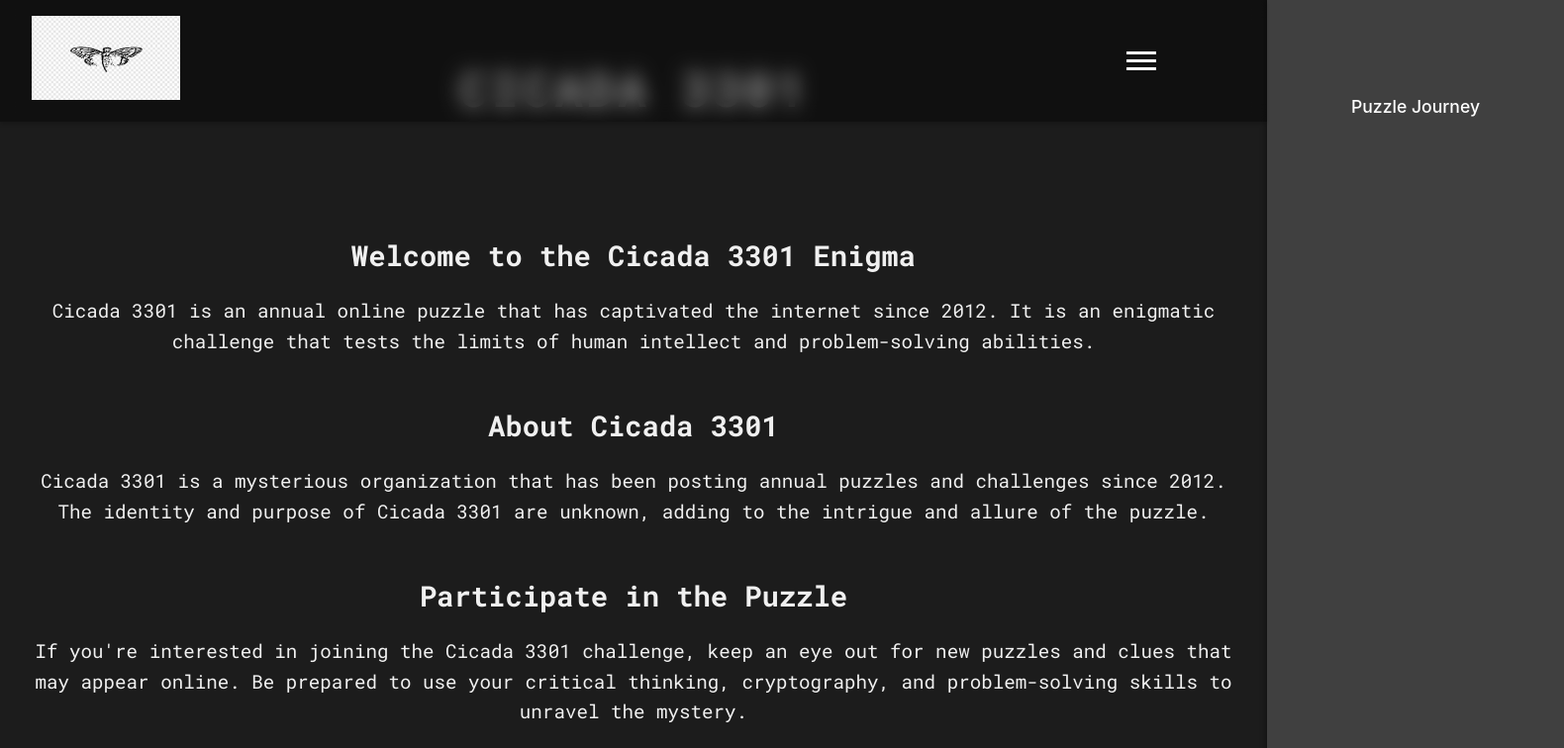
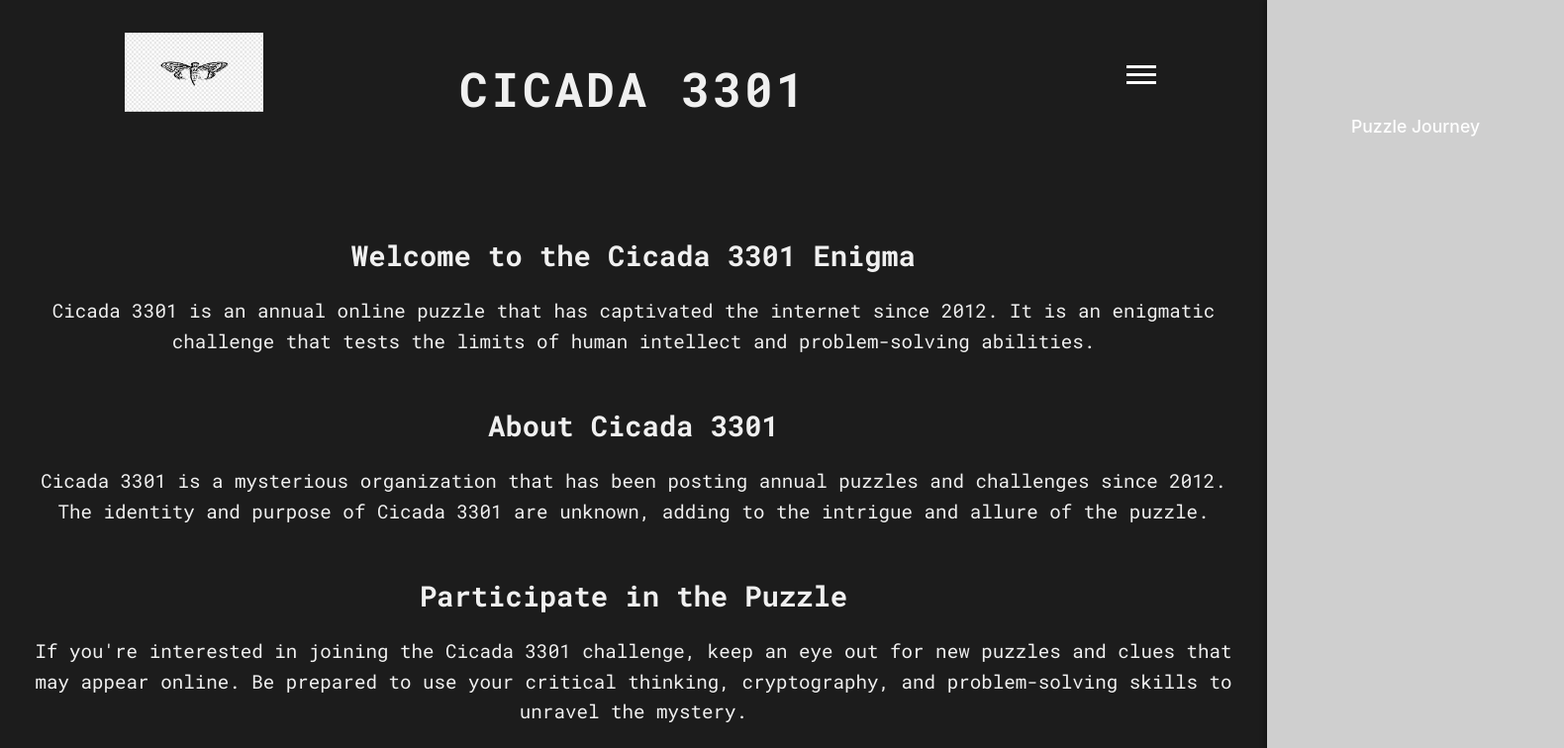
Before and after one commit to shaktawatpritam2002/cicada, a React (Vite) app in the folder frontend1/: page / in a window 1280 px wide. Shown: the top 756 px of the page at 99% size, 1580 px wide, since content can reach past the window. Built offline with nearby package versions, Linux system fonts and the light colour scheme.

Commit message:
fix the slide-bar

```diff
--- a/frontend1/src/Components/Header.css
+++ b/frontend1/src/Components/Header.css
@@ -2,33 +2,33 @@
   position: absolute;
   width: 100%;
   top: 0;
-  background: rgba(0, 0, 0, 0.4); /* Updated for slight opacity */
-  padding: 1rem 2rem;
+  background: rgba(255, 255, 255, 0);
+  padding: 1rem 2rem 0rem;
   display: flex;
   justify-content: space-between;
   align-items: center;
-  color: rgb(0, 0, 0);
+  color: white;
   z-index: 1000;
   box-sizing: border-box;
-  backdrop-filter: blur(10px); /* Blurred background for a modern look */
-  box-shadow: 0 2px 4px rgba(0, 0, 0, 0.2);
+  /* box-shadow: 0 2px 4px rgba(0, 0, 0, 0.2); */
+  /* backdrop-filter: blur(2px); */
 }
 
+/* Logo Styles */
 .logo {
   text-decoration: none;
   color: white;
 }
 
 .logo img {
-  width: 150px;
+  width: 200px;
   cursor: pointer;
   transition: transform 0.3s ease-in-out;
+  transform: scale(0.7);
+  margin-left: 8vh;
 }
 
-.fire-animation {
-  animation: fireEffect 2.5s ease-in-out;
-}
-
+/* Fire Animation */
 @keyframes fireEffect {
   0% {
     transform: scale(1);
@@ -47,13 +47,19 @@
   }
 }
 
+.fire-animation {
+  animation: fireEffect 2.5s ease-in-out;
+}
+
+/* Desktop Navigation */
 .slide-menu {
+  cursor: pointer !important;
   position: fixed;
   top: 0;
   right: -300px;
   height: 100vh;
   width: 300px;
-  background-color: rgba(17, 17, 17, 0.8);
+  background-color: rgba(17, 17, 17, 0.2);
   backdrop-filter: blur(10px);
   transition: all 0.3s ease-in-out;
   z-index: 1000;
@@ -86,7 +92,11 @@
 .slide-menu nav ul li a:hover {
   color: #ff5733;
 }
+.space1{
+  margin-top: 20px;
+}
 
+/* Hamburger Menu */
 .hamburger-icon {
   display: flex;
   flex-direction: column;
@@ -117,7 +127,11 @@
   transform: rotate(-45deg) translate(5px, -8px);
 }
 
+/* Responsive Design */
 @media (max-width: 768px) {
+  .logo img {
+    margin-left: 0;
+  }
   .header {
     padding: 1rem;
     justify-content: center;
@@ -127,8 +141,3 @@
     display: none;
   }
 }
-
-/* Add padding to main content to prevent overlap */
-.main-content {
-  padding-top: 150px; /* Adjust based on header height */
-}
--- a/frontend1/src/Components/Header.jsx
+++ b/frontend1/src/Components/Header.jsx
@@ -74,7 +74,7 @@
           <ul>
             {navItems.map(({ path, label }) => (
               path !== location.pathname && (
-                <li key={path}>
+                <li className="space1" key={path}>
                   <Link to={path}>{label}</Link>
                 </li>
               )
```
Lines whose indentation alone changed are shown as unchanged.
